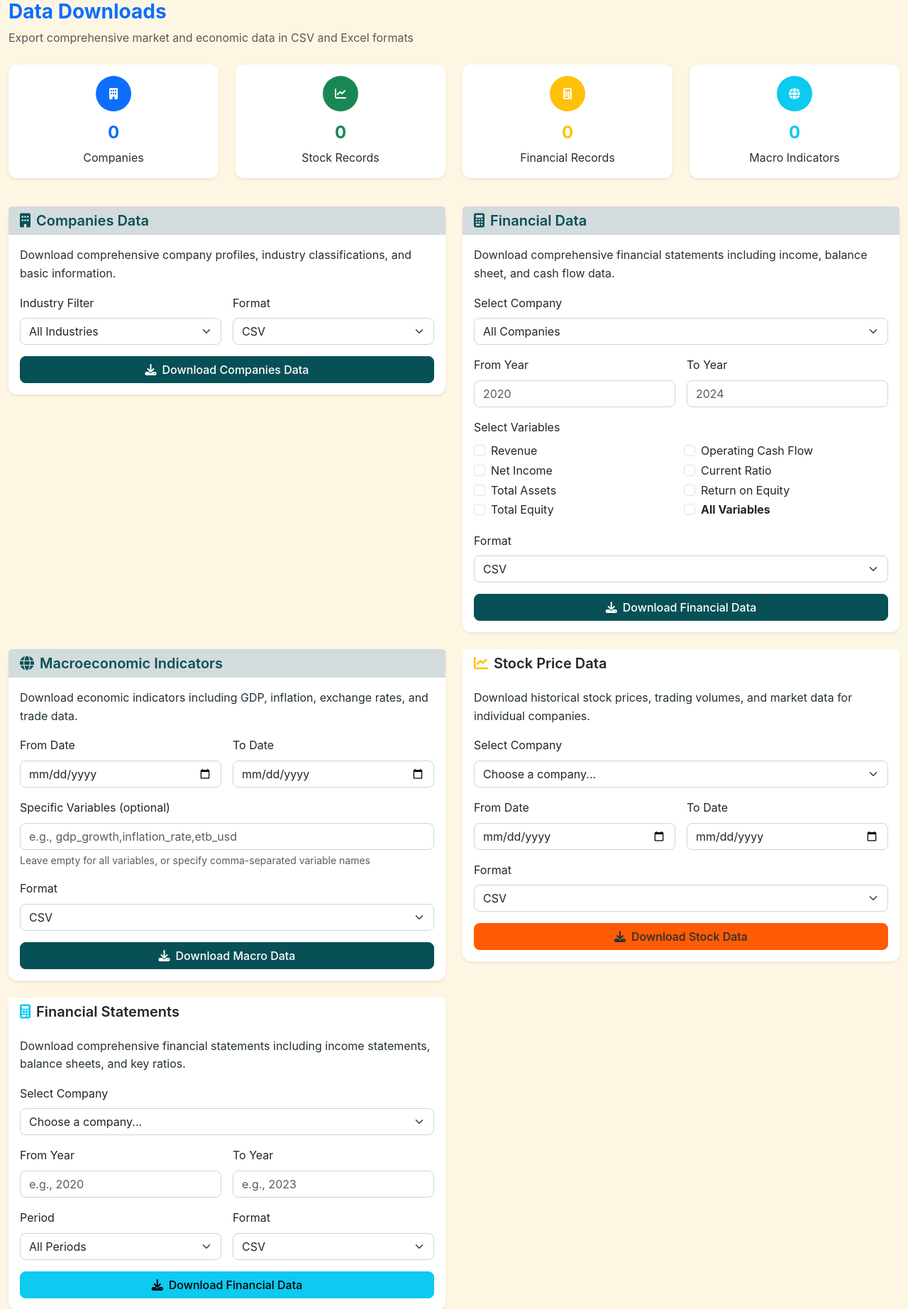
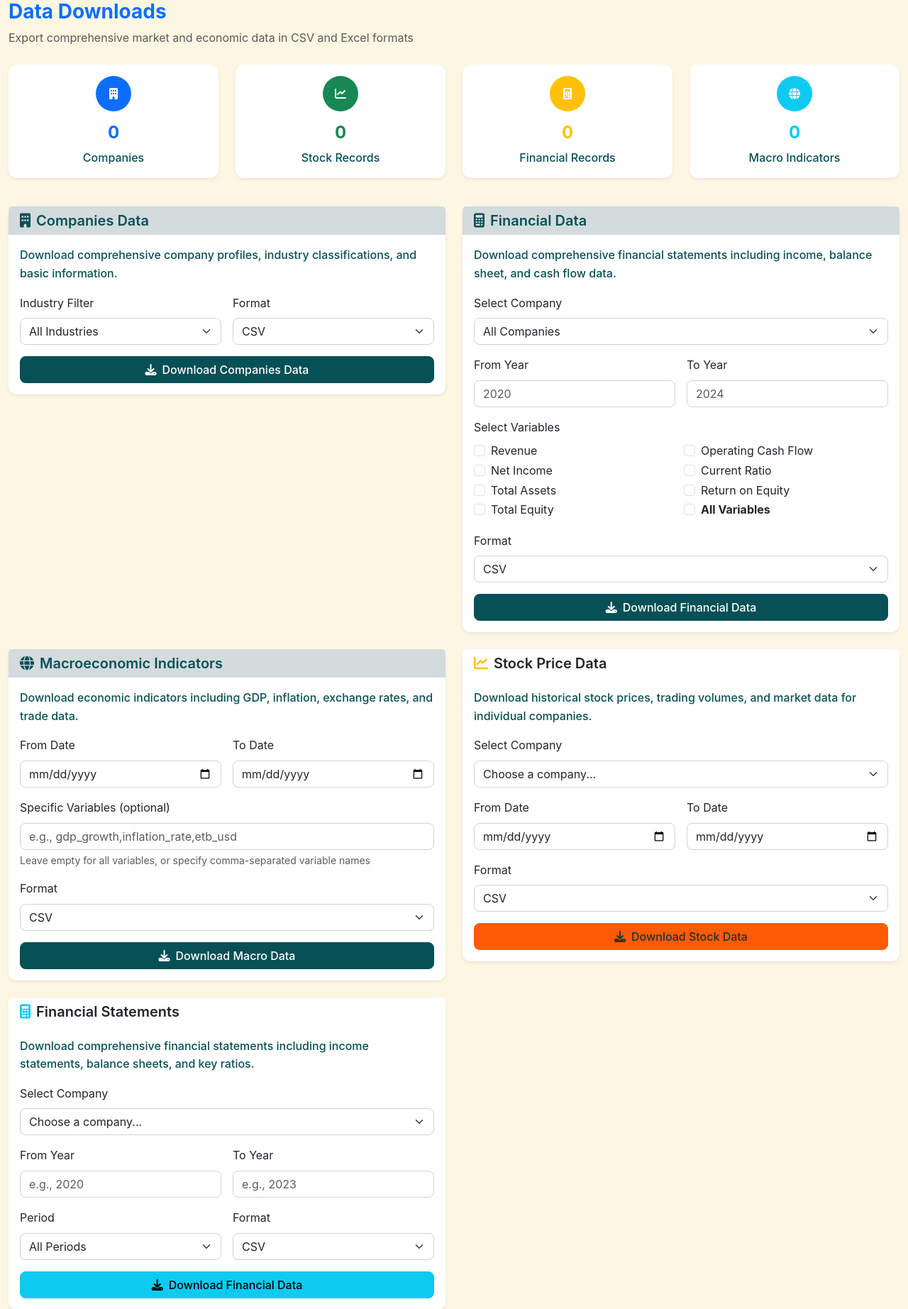
Before and after one commit to abela-21/ethiopia-financial-data, a Flask app: page /downloads in a window 1280 px wide. Shown: the part 149-1994 px from the top of the page at 71% size. Run offline with Flask 3, Linux system fonts and the light colour scheme; data that the repository does not hold is empty; some libraries are stand-ins or nearby versions.

Commit message:
Improve the look and readability of descriptions displayed under the icons
Adjusts the color and weight of the muted text in card bodies within the CSS stylesheet.

Replit-Commit-Author: Agent
Replit-Commit-Session-Id: d90c0c0e-a632-408f-8798-0d23c952e810
Replit-Commit-Screenshot-Url: https://storage.googleapis.com/screenshot-production-us-central1/2f368adc-7e52-4124-b315-06ff67783e08/a86a205b-4b8b-40a1-a619-d77ecb6cdf3d.jpg

```diff
--- a/static/css/style.css
+++ b/static/css/style.css
@@ -161,9 +161,9 @@ h1, h2, h3, h4, h5, h6 {
 
 /* Fix only the very faded description text under icons */
 .card-body p.text-muted {
-    color: var(--gunmetal) !important;
+    color: var(--midnight-green) !important;
     opacity: 1;
-    font-weight: 400;
+    font-weight: 500;
 }
 
 /* Navigation Styles */
```
